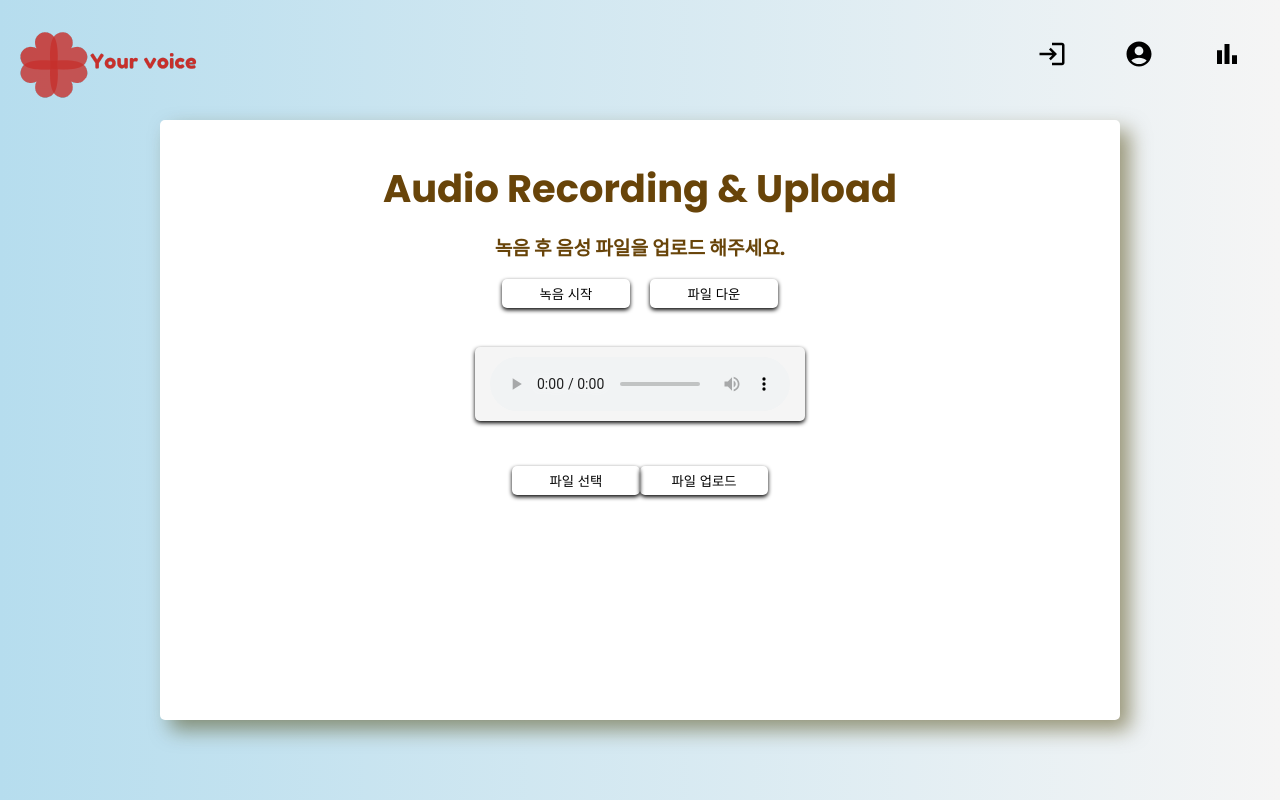
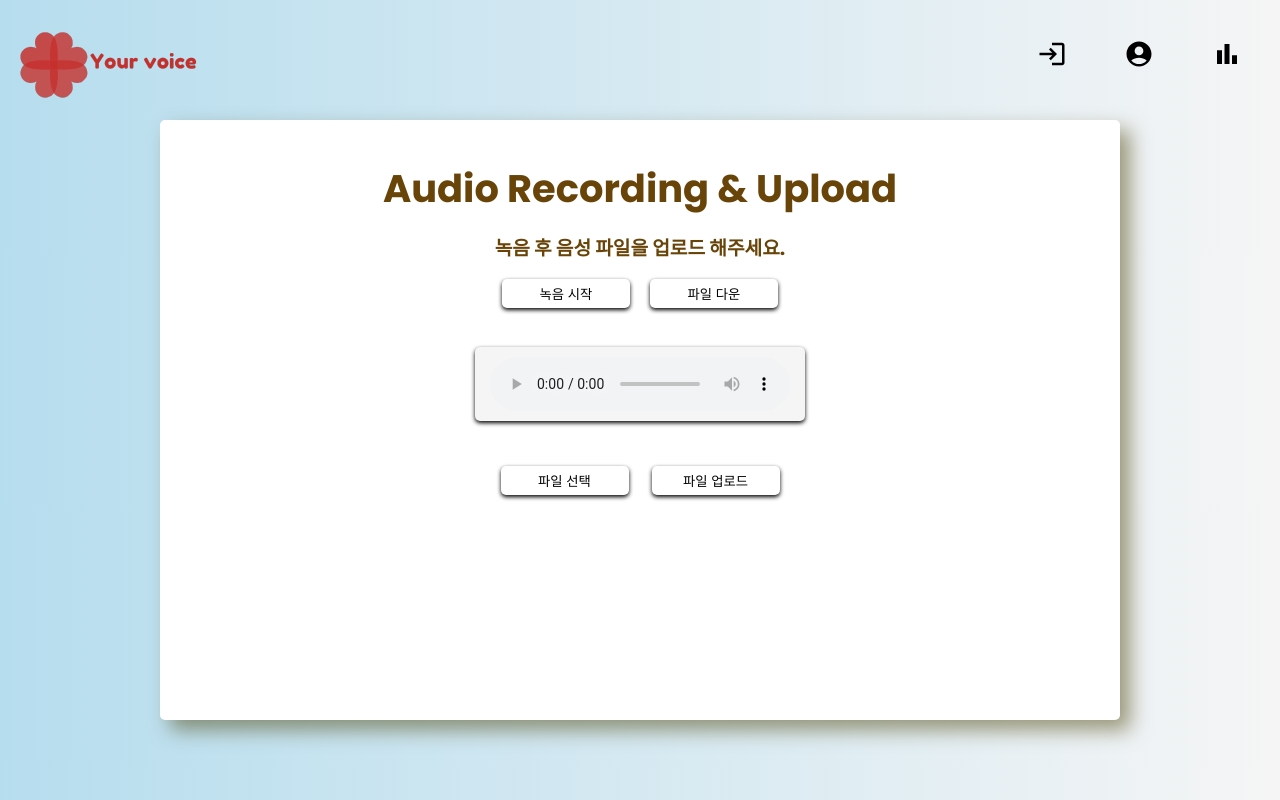
Before and after one commit to Soojong94/SilJeon, a React (Create React App) app in the folder your_voice/front/: page /coughUd in a window 1280 px wide. Built offline with nearby package versions, Linux system fonts and the light colour scheme.

Commit message:
호호 커밋

```diff
--- a/your_voice/front/src/upload2/bothload.css
+++ b/your_voice/front/src/upload2/bothload.css
@@ -57,6 +57,9 @@
 .input-container{
 
     margin-top: 4%;
+    display: flex;
+    gap: 23px;
+    justify-content: center;
 
 }
 .record-container {
```
